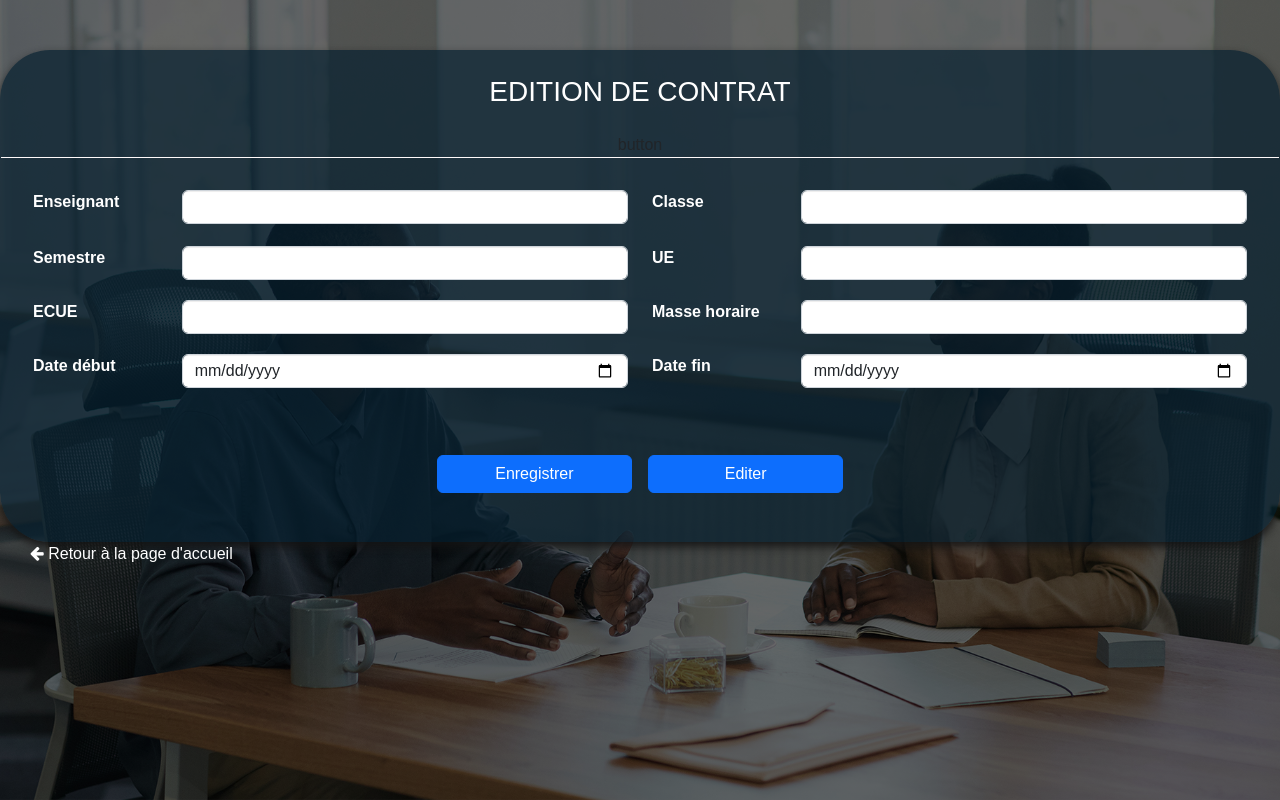
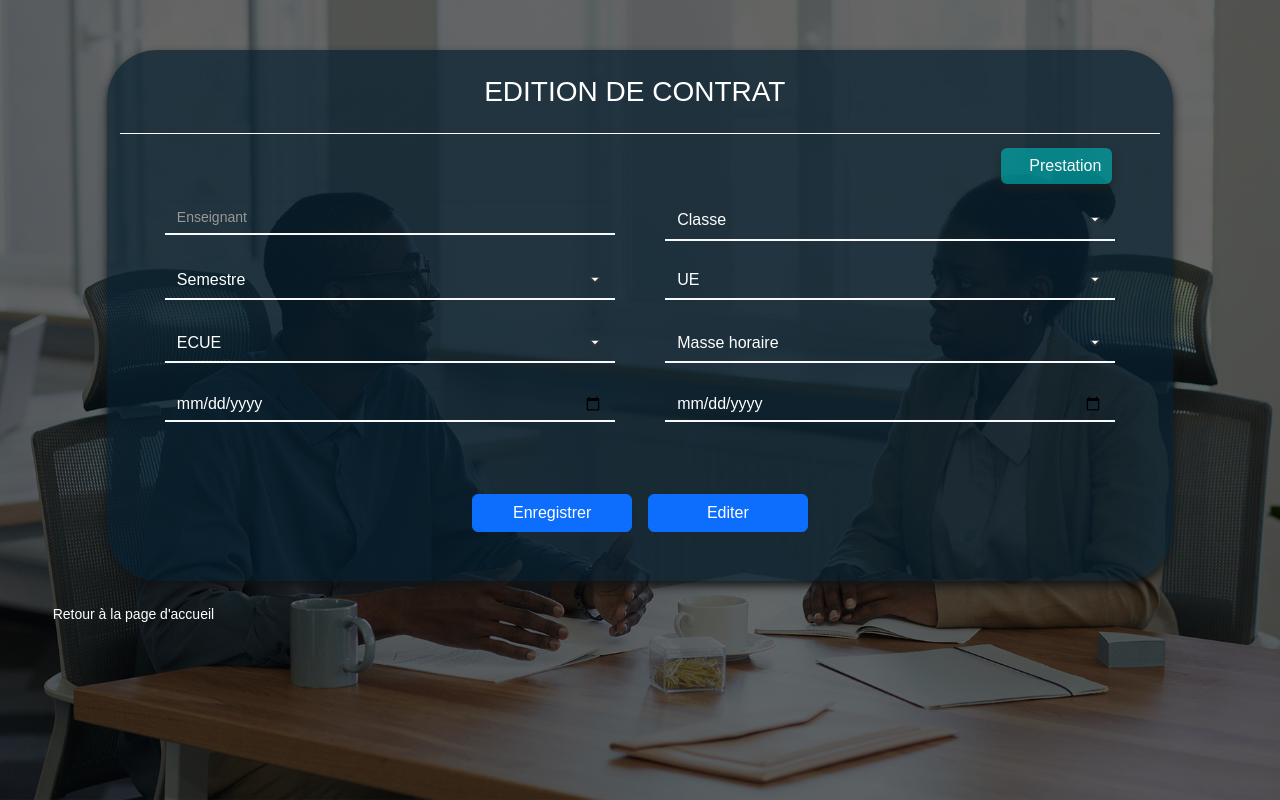
Before and after one commit to EmmanuelNoel/pgpeneam, a PHP site: page /contrat.php in a window 1280 px wide. Run offline with PHP 8.4, Linux system fonts and the light colour scheme; lists and menus that the app fills with data are empty; some libraries are stand-ins or nearby versions; some web fonts are replaced.

Commit message:
form updated

```diff
--- a/accueil.php
+++ b/accueil.php
@@ -55,6 +55,9 @@ Smartphone Compatible web template, free webdesigns for Nokia, Samsung, LG, Sony
 	<script src="js/jquery2.0.3.min.js"></script>
 	<script src="js/raphael-min.js"></script>
 	<script src="js/morris.js"></script>
+
+	<!--//MDI Icons-->
+	<link rel="stylesheet" href="mdi/css/materialdesignicons.min.css">
 
 	<!-- icones bootstrap -->
 	<link rel="stylesheet" href="https://cdn.jsdelivr.net/npm/bootstrap-icons@1.9.1/font/bootstrap-icons.css" />
--- a/contrat.php
+++ b/contrat.php
@@ -38,6 +38,8 @@ Smartphone Compatible web template, free webdesigns for Nokia, Samsung, LG, Sony
     <script src="js/jquery2.0.3.min.js"></script>
     <script src="js/raphael-min.js"></script>
     <script src="js/morris.js"></script>
+    <!--//MDI Icons-->
+	<link rel="stylesheet" href="mdi/css/materialdesignicons.min.css">
 
     <!-- icones bootstrap -->
     <link rel="stylesheet" href="https://cdn.jsdelivr.net/npm/bootstrap-icons@1.9.1/font/bootstrap-icons.css" />
@@ -48,52 +50,78 @@ Smartphone Compatible web template, free webdesigns for Nokia, Samsung, LG, Sony
 
     <section class="first">
 
-        <section class="second">
+        <section class="second container-sm col-10">
 
-            <p>EDITION DE CONTRAT</p>
-
-            button
+            <div class="row">
+                <div class="col-sm-12 col-md-12 col-lg-8 col-xl-8 col-xxl-8 text-end">
+                    <p>EDITION DE CONTRAT</p>
+                    </div>
+                <div class="col-sm-12 col-md-12 col-lg-4 col-xl-4 col-xxl-4">
+                    <button class="ajout_prestation ajout_prestation1 btn" onclick="ajouterPrestation()" type="button">
+                        <span class="mdi mdi-plus"></span>
+                        <span class="">Prestation</span>
+                    </button>
+                </div>
+            </div>
 
             <section class="third">
 
 
-                <div class="row" style="margin-bottom: 7px; text-align: left">
+                <div class="row" style="margin-bottom: 7px;margin-top:35px; text-align: left">
 
-                    <div class="col-md-6" style="display:flex ; justify-content: space-around;">
-                        <div style="width: 150px;">
-                            <label for="" style="text-align: left; ">Enseignant</label>
-                        </div>
-                        <input type="text" class="form-control" placeholder="" name="" value="" style="width: 450px; ">
+                    <div class=" col-sm-12 col-md-12 col-lg-6 col-xl-6 col-xxl-6" style="display:flex ; justify-content: space-around;">
+
+                        <input type="text" class="form-control formcontrol" placeholder="Enseignant" name="" value="" style="width: 450px; ">
                     </div>
 
-                    <div class="col-md-6" style="display:flex ; justify-content: space-around;">
-                        <div style="width: 150px;">
-                            <label for="" style="text-align: left; ">Classe</label>
-                        </div>
-                        <select class="form-control " name="" style="width: 450px; ">
+                    <div class="col-sm-12 col-md-12 col-lg-6 col-xl-6 col-xxl-6" style="display:flex ; justify-content: space-around;">
+
+                        <select class="form-select formselect " name="" style="width: 450px;height:40px ">
                             <option value="" disabled="" selected="" hidden=""> </option>
+                            <option value="" selected>Classe</option>
                         </select>
                     </div>
 
                 </div>
 
                 <div class="row" style="margin-bottom: 20px; text-align: left">
-                    <div class="col-md-6" style="display:flex ; justify-content: space-around;">
-                        <div style="width: 150px;">
-                            <label for="" style="text-align: left; ">Semestre</label>
-                        </div>
-                        <select class="form-control " name="" style="width: 450px; ">
+                    <div class="col-sm-12 col-md-12 col-lg-6 col-xl-6 col-xxl-6" style="display:flex ; justify-content: space-around;">
+
+                        <select class="form-select formselect formselect" name="" style="width: 450px;">
+
                             <option value="" disabled="" selected="" hidden=""> </option>
+                            <option value="" selected>Semestre</option>
                         </select>
                     </div>
 
 
-                    <div class="col-md-6" style="display:flex ; justify-content: space-around;">
-                        <div style="width: 150px;">
-                            <label for="" style="text-align: left; ">UE</label>
-                        </div>
-                        <select class="form-control " name="" style="width: 450px; ">
+                    <div class="col-sm-12 col-md-12 col-lg-6 col-xl-6 col-xxl-6" style="display:flex ; justify-content: space-around;">
+
+                        <select class="form-select formselect" name="" style="width: 450px; ">
+
                             <option value="" disabled="" selected="" hidden=""> </option>
+                            <option value="" selected>UE</option>
+                        </select>
+                    </div>
+                </div>
+
+                <div class="row" style="margin-bottom: 20px; text-align: left">
+
+                    <div class="col-sm-12 col-md-12 col-lg-6 col-xl-6 col-xxl-6" style="display:flex ; justify-content: space-around;">
+
+                        <select class="form-select formselect " name="" style="width: 450px; ">
+
+                            <option value="" disabled="" selected="" hidden=""> </option>
+                            <option value="" selected>ECUE</option>
+                        </select>
+                    </div>
+
+                    <div class="col-sm-12 col-md-12 col-lg-6 col-xl-6 col-xxl-6" style="display:flex ; justify-content: space-around;">
+
+                        <select class="form-select formselect " name="" style="width: 450px; ">
+
+                            <option value="" disabled="" selected="" hidden=""> </option>
+                            <option value="" selected>Masse horaire</option>
                         </select>
                     </div>
 
@@ -101,40 +129,14 @@ Smartphone Compatible web template, free webdesigns for Nokia, Samsung, LG, Sony
 
                 <div class="row" style="margin-bottom: 20px; text-align: left">
 
-                    <div class="col-md-6" style="display:flex ; justify-content: space-around;">
-                        <div style="width: 150px;">
-                            <label for="" style="text-align: left; ">ECUE</label>
-                        </div>
-                        <select class="form-control " name="" style="width: 450px; ">
-                            <option value="" disabled="" selected="" hidden=""> </option>
-                        </select>
+                    <div class="col-sm-12 col-md-12 col-lg-6 col-xl-6 col-xxl-6" style="display:flex ; justify-content: space-around;">
+
+                        <input type="date" name="date" id="date" placeholder="Date début" class="form-control formcontrol" style="width: 450px; ">
                     </div>
 
-                    <div class="col-md-6" style="display:flex ; justify-content: space-around;">
-                        <div style="width: 150px;">
-                            <label for="" style="text-align: left; ">Masse horaire</label>
-                        </div>
-                        <select class="form-control " name="" style="width: 450px; ">
-                            <option value="" disabled="" selected="" hidden=""> </option>
-                        </select>
-                    </div>
+                    <div class="col-sm-12 col-md-12 col-lg-6 col-xl-6 col-xxl-6" style="display:flex ; justify-content: space-around;">
 
-                </div>
-
-                <div class="row" style="margin-bottom: 20px; text-align: left">
-
-                    <div class="col-md-6" style="display:flex ; justify-content: space-around;">
-                        <div style="width: 150px;">
-                            <label for="" style="text-align: left; ">Date début</label>
-                        </div>
-                        <input type="date" name="date" id="date" class="form-control" style="width: 450px; ">
-                    </div>
-
-                    <div class="col-md-6" style="display:flex ; justify-content: space-around;">
-                        <div style="width: 150px;">
-                            <label for="" style="text-align: left; ">Date fin</label>
-                        </div>
-                        <input type="date" name="date" id="date" class="form-control" style="width: 450px; ">
+                        <input type="date" name="date" id="date" placeholder="Date fin" class="form-control formcontrol" style="width: 450px; ">
                     </div>
 
                 </div>
@@ -161,8 +163,8 @@ Smartphone Compatible web template, free webdesigns for Nokia, Samsung, LG, Sony
         </section>
 
         <div class="bout">
-            <a href="accueil.php"><i class="fa fa-arrow-left"></i> <span>Retour à la page d'accueil</span> </a>
-        </div>
+			<a href="accueil.php"><span class="mdi mdi-arrow-left arrowleft"></span> <span class="retour">Retour à la page d'accueil</span> </a>
+		</div>
 
     </section>
 
--- a/contratexte.php
+++ b/contratexte.php
@@ -35,6 +35,8 @@ Smartphone Compatible web template, free webdesigns for Nokia, Samsung, LG, Sony
     <script src="js/jquery2.0.3.min.js"></script>
     <script src="js/raphael-min.js"></script>
     <script src="js/morris.js"></script>
+    <!--//MDI Icons-->
+	<link rel="stylesheet" href="mdi/css/materialdesignicons.min.css">
 
     <!-- icones bootstrap -->
     <link rel="stylesheet" href="https://cdn.jsdelivr.net/npm/bootstrap-icons@1.9.1/font/bootstrap-icons.css" />
--- a/css/style.css
+++ b/css/style.css
@@ -3305,6 +3305,10 @@ div#graph1, div#graph4, div#graph5, div#graph6, div#graph7, div#graph8, div#grap
     padding: 30px;
 }
 
+.bout{
+    padding-top: 20px;
+}
+
 .btn-primary{
     width: 15%;
 }
@@ -3353,3 +3357,22 @@ input[type="text"]::placeholder{
 select.formselect option {
     color: #111;
 }
+.ajout_prestation{
+    background-color: #00a7a7b5;
+    color: #fafafa;
+    padding: 5px 10px;
+    border: 1px solid transparent;
+    border-radius: 6px;
+    position: relative;
+    top: 97px;
+    left: 62px;
+    box-shadow: 0 5px 10px #202020b5;
+}
+@media (max-width: 991px){
+    .ajout_prestation1{
+        left:15px
+    }
+}
+.btnprimary{
+    width:20% !important
+}
--- a/eagent.php
+++ b/eagent.php
@@ -38,10 +38,11 @@ $statut = $bdd->query('SELECT * FROM statut');
 	<link href='//fonts.googleapis.com/css?family=Roboto:400,100,100italic,300,300italic,400italic,500,500italic,700,700italic,900,900italic' rel='stylesheet' type='text/css'>
 	<!-- font-awesome icons -->
 	<link rel="stylesheet" href="css/font.css" type="text/css" />
-	<link rel="stylesheet" href="mdi/css/materialdesignicons.min.css">
 	<link href="css/font-awesome.css" rel="stylesheet">
 	<!-- //font-awesome icons -->
 	<script src="js/jquery2.0.3.min.js"></script>
+	<!--//MDI Icons-->
+	<link rel="stylesheet" href="mdi/css/materialdesignicons.min.css">
 
 </head>
 
--- a/header.php
+++ b/header.php
@@ -42,6 +42,8 @@ Smartphone Compatible web template, free webdesigns for Nokia, Samsung, LG, Sony
 	<!-- icones bootstrap -->
 	<link rel="stylesheet" href="https://cdn.jsdelivr.net/npm/bootstrap-icons@1.9.1/font/bootstrap-icons.css" />
 	<link rel="stylesheet" href="bootstrap-icons-1.9.1/bootstrap-icons.css">
+	<!--//MDI Icons-->
+	<link rel="stylesheet" href="mdi/css/materialdesignicons.min.css">
 </head>
 
 <body>
--- a/index.php
+++ b/index.php
@@ -18,6 +18,8 @@ Smartphone Compatible web template, free webdesigns for Nokia, Samsung, LG, Sony
 <link rel="stylesheet" href="css/font.css" type="text/css"/>
 <link href="css/font-awesome.css" rel="stylesheet">
 <!-- //font-awesome icons -->
+<!--//MDI Icons-->
+<link rel="stylesheet" href="mdi/css/materialdesignicons.min.css">
 <script src="js/jquery2.0.3.min.js"></script>
 
 <style>
@@ -104,7 +106,7 @@ Smartphone Compatible web template, free webdesigns for Nokia, Samsung, LG, Sony
 </div>
 <!--formulaire-->
 <div class="log-w3">
-	<div class="w3layouts-main">
+	<div class=" second w3layouts-main">
 		<h2>CONNEXION</h2>
 		<form action="connexion.php" method="post">
 			<input type="number" class="ggg" name="matricule" placeholder="Matricule" required>
--- a/login.php
+++ b/login.php
@@ -19,6 +19,8 @@ Smartphone Compatible web template, free webdesigns for Nokia, Samsung, LG, Sony
 <link href="css/font-awesome.css" rel="stylesheet">
 <!-- //font-awesome icons -->
 <script src="js/jquery2.0.3.min.js"></script>
+<!--//MDI Icons-->
+<link rel="stylesheet" href="mdi/css/materialdesignicons.min.css">
 
 <style>
 /* Format pc  */
@@ -103,8 +105,8 @@ Smartphone Compatible web template, free webdesigns for Nokia, Samsung, LG, Sony
         <div class="col-2"><img  src="images/eneamlogo1.png" id="logo_eneam"   alt=""></div>
 </div>
 <!--formulaire-->
-<div class="log-w3">
-	<div class="w3layouts-main">
+<div class=" log-w3">
+	<div class="second w3layouts-main">
 		<h2>CONNEXION</h2>
 		<form action="#" method="post">
 			<input type="tel" class="ggg" name="matricule" placeholder="Matricule" required="">
--- a/permanent.php
+++ b/permanent.php
@@ -29,6 +29,8 @@ Smartphone Compatible web template, free webdesigns for Nokia, Samsung, LG, Sony
 <!-- icones bootstrap -->
 <link rel="stylesheet" href="https://cdn.jsdelivr.net/npm/bootstrap-icons@1.9.1/font/bootstrap-icons.css"/>
 <link rel="stylesheet" href="bootstrap-icons-1.9.1/bootstrap-icons.css">
+<!--//MDI Icons-->
+<link rel="stylesheet" href="mdi/css/materialdesignicons.min.css">
 </head>
 <body class="body">
 <section id="container">
```
Also changed, not shown: profilagent.php (+7 -4 lines).
